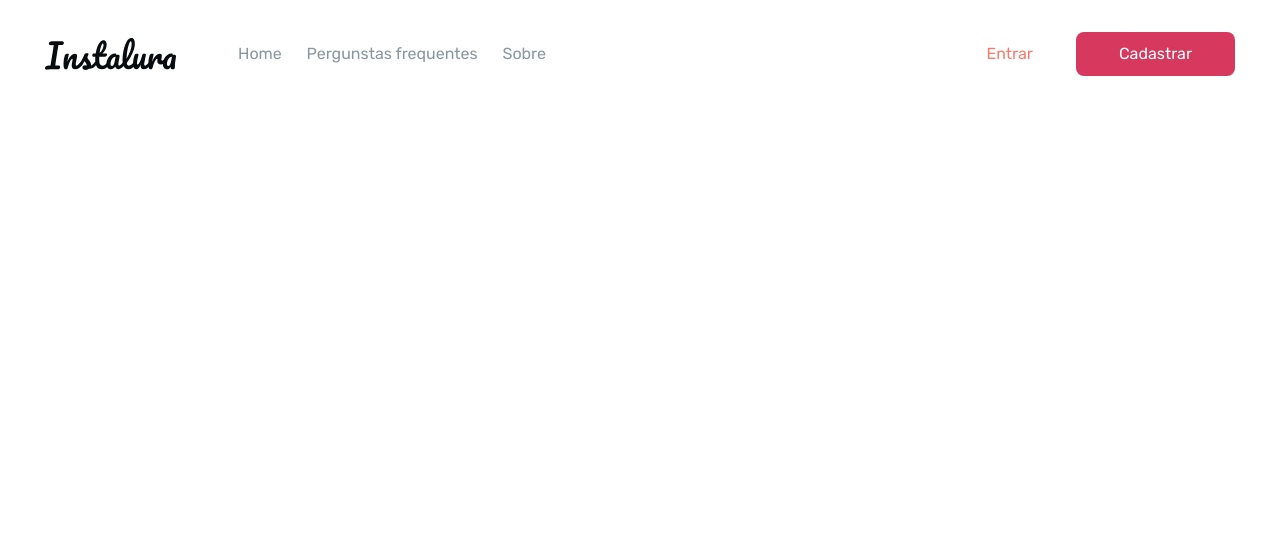
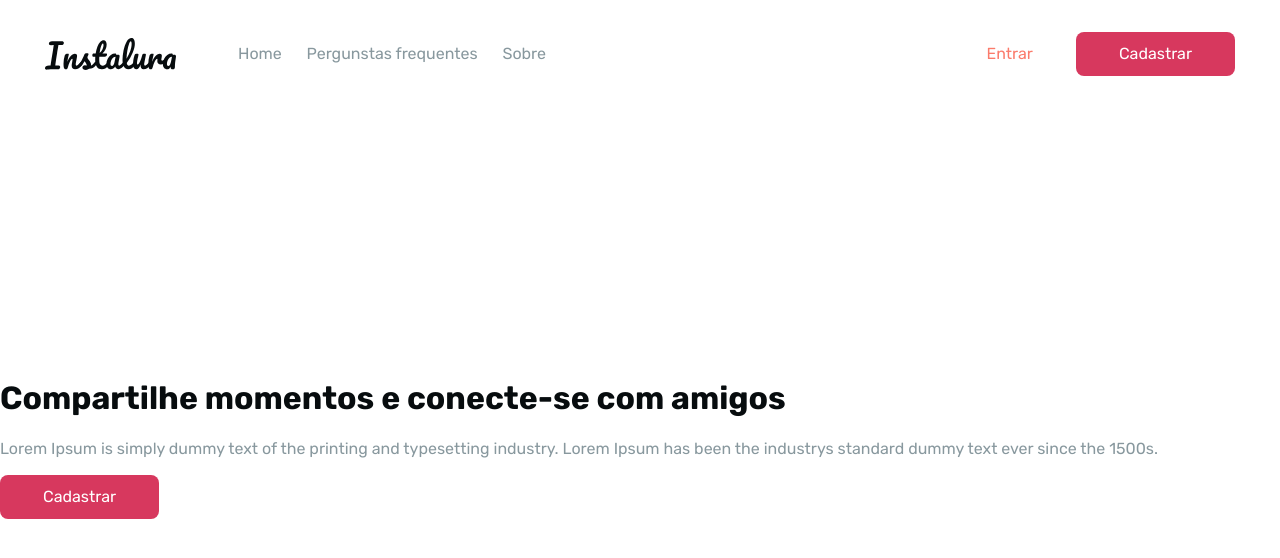
Before and after one commit to kikollovet/instalura-base, a Next.js app: page / in a window 1280 px wide. Shown: the top 558 px of the page. Built offline with nearby package versions, Linux system fonts and the light colour scheme.

Commit message:
Modulo 1 Aula 08

```diff
--- a/pages/index.js
+++ b/pages/index.js
@@ -1,5 +1,7 @@
 import Footer from '../src/components/commons/Footer'
 import Menu from '../src/components/commons/Menu'
+import Text from '../src/components/foundation/Text'
+import { Button } from '../src/components/commons/Button'
 
 export default function Home() {
   return (
@@ -11,6 +13,44 @@
       justifyContent: 'space-between',
     }}>
       <Menu />
+
+      <div>
+        <Text
+          variant="title"
+          tag="h1"
+          color="tertiary.main"
+          textAlign={{
+            xs: 'center',
+            md: 'left',
+          }}
+        >
+          Compartilhe momentos e conecte-se com amigos
+        </Text>
+        <Text
+          variant="paragraph1"
+          tag="p"
+          color="tertiary.light"
+          textAlign={{
+            xs: 'center',
+            md: 'left',
+          }}
+        >
+          Lorem Ipsum is simply dummy text of the printing and typesetting industry.
+          Lorem Ipsum has been the industrys standard dummy text ever since the 1500s.
+        </Text>
+
+        <Button
+          variant="primary.main"
+          margin={{
+            xs: 'auto',
+            md: 'initial',
+          }}
+          display="block"
+        >
+          Cadastrar
+        </Button>
+      </div>
+
       <Footer />
     </div>
   )
--- a/src/components/commons/Button/index.js
+++ b/src/components/commons/Button/index.js
@@ -2,6 +2,7 @@
 import get from 'lodash/get'
 import { TextStyleVariantsMap } from '../../foundation/Text';
 import { breakpointsMedia } from '../../../theme/utils/breakpointsMedia';
+import { propToStyle } from '../../../theme/utils/propToStyle';
 
 const ButtonGhost = css`
     color: ${(props) => get(props.theme, `colors.${props.variant}.color`)};
@@ -33,6 +34,9 @@
         `,
     })}
 
+    ${propToStyle('margin')}
+    ${propToStyle('display')}
+
     /*${({ ghost }) => (ghost ? ButtonGhost : ButtonDefault)}*/
     ${function (props) {
         if (props.ghost) {
--- a/src/components/foundation/Text/index.js
+++ b/src/components/foundation/Text/index.js
@@ -2,6 +2,8 @@
 import styled, { css } from 'styled-components'
 import PropTypes from 'prop-types'
 import get from 'lodash/get';
+import { propToStyle } from '../../../theme/utils/propToStyle';
+import { breakpointsMedia } from '../../../theme/utils/breakpointsMedia';
 
 //É possivel tirar o primeiro CSS e depois o ${}
 const paragraph1 = css`
@@ -24,11 +26,28 @@
 export const TextStyleVariantsMap = {
     smallestException,
     paragraph1,
+    title: css`
+    ${({ theme }) => css`
+      font-size: ${theme.typographyVariants.titleXS.fontSize};
+      font-weight: ${theme.typographyVariants.titleXS.fontWeight};
+      line-height: ${theme.typographyVariants.titleXS.lineHeight};
+    `}
+    ${breakpointsMedia({
+      md: css`
+        ${({ theme }) => css`
+          font-size: ${theme.typographyVariants.title.fontSize};
+          font-weight: ${theme.typographyVariants.title.fontWeight};
+          line-height: ${theme.typographyVariants.title.lineHeight};
+        `}
+      `,
+    })}
+  `,
   };
 
 const TextBase = styled.span`
      ${({ variant }) => TextStyleVariantsMap[variant]}
      color: ${({ theme, color }) => get(theme, `colors.${color}.color`)};
+     ${propToStyle('textAlign')}
 `;
 
 export default function Text({ tag, variant, children, ...props }) {
@@ -51,5 +70,5 @@
 Text.propTypes = {
     children: PropTypes.node.isRequired,
     tag: PropTypes.oneOf(['h1', 'h2', 'h3', 'h4', 'h5', 'p', 'li', 'a', 'span']),
-    variant: PropTypes.oneOf(['paragraph1', 'smallestException']),
+    variant: PropTypes.oneOf(['title', 'paragraph1', 'smallestException']),
 };
--- /dev/null
+++ b/src/theme/utils/propToStyle.js
@@ -0,0 +1,55 @@
+import { css } from 'styled-components';
+import { breakpoints } from '..';
+import { breakpointsMedia } from './breakpointsMedia';
+
+export function propToStyle(propName) {
+  return (props) => {
+    const propValue = props[propName];
+
+    // if (typeof propValue === 'object') {
+    //   return css`
+    //     ${breakpointsMedia({
+    //         ...(propValue.xs && {
+    //             xs: { [propName]: propValue.xs },
+    //         }),
+    //         ...(propValue.sm && {
+    //             sm: { [propName]: propValue.sm },
+    //         }),
+    //         ...(propValue.md && {
+    //             md: { [propName]: propValue.md },
+    //         }),
+    //         ...(propValue.lg && {
+    //             lg: { [propName]: propValue.lg },
+    //         }),
+    //         ...(propValue.xl && {
+    //             xl: { [propName]: propValue.xl },
+    //         }),
+    //     })}
+    //   `;
+    // }
+
+    if (typeof propValue === 'object') {
+        return breakpointsMedia({
+            xs: {
+                [propName]: propValue.xs
+            },
+            sm: {
+                [propName]: propValue.sm
+            },
+            md: {
+                [propName]: propValue.md
+            },
+            lg: {
+                [propName]: propValue.lg
+            },
+            xl: {
+                [propName]: propValue.xl
+            },
+        })
+    }
+
+    return {
+        [propName]: props[propName],
+    };
+  };
+}
```
